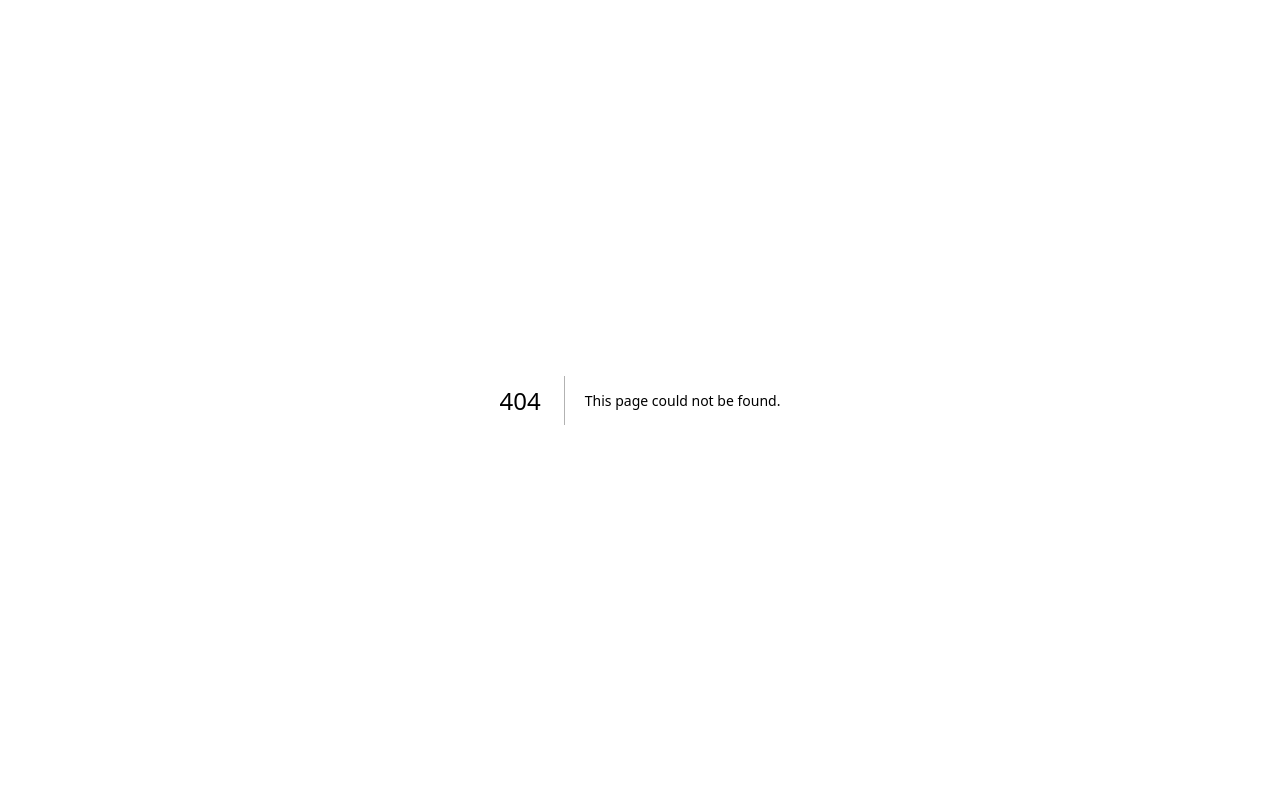
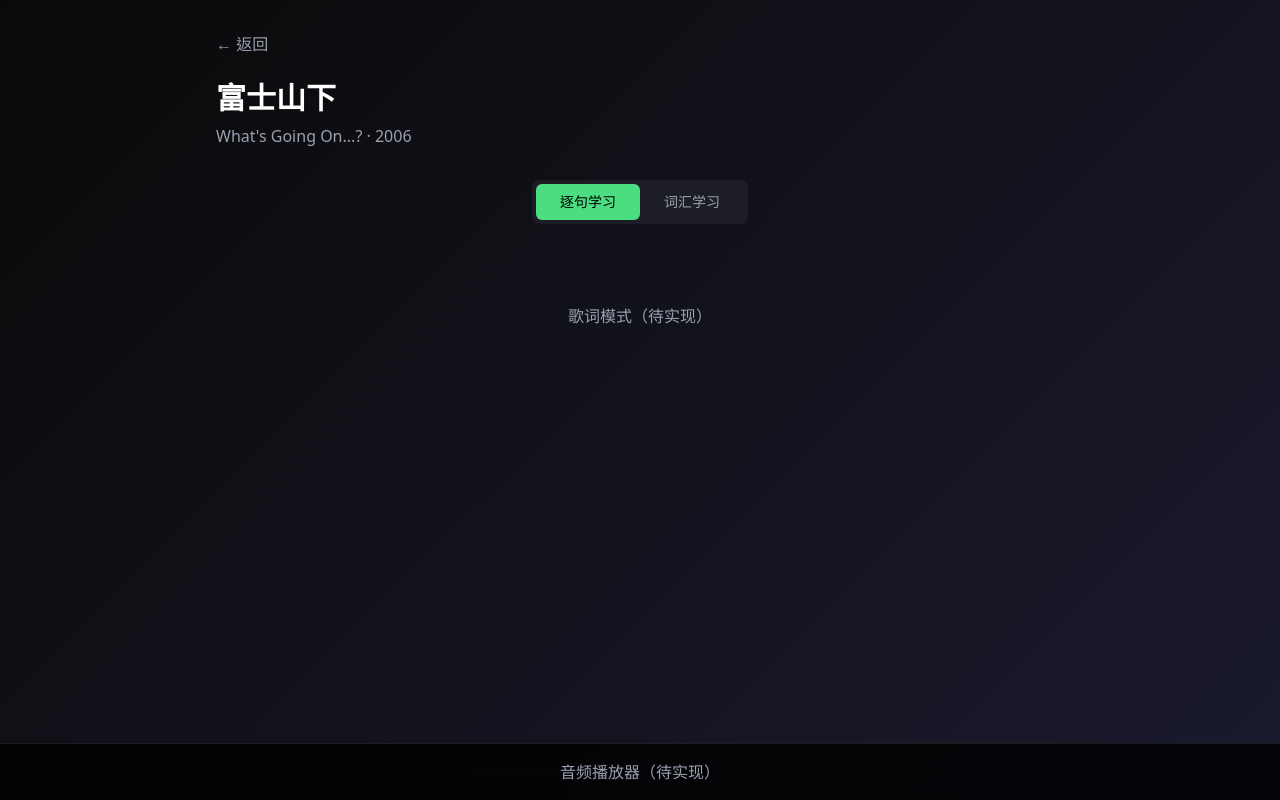
Before and after one commit to ZephyrWu666666/yuyu-cantonese, a Next.js app: page /song/fushishanxia in a window 1280 px wide. Before the commit this address had no page. Built offline with nearby package versions, Linux system fonts and the light colour scheme.

Commit message:
feat: add song page with mode switching

```diff
--- /dev/null
+++ b/src/app/song/[id]/page.tsx
@@ -0,0 +1,27 @@
+import { getSongById, getAllSongs } from '@/lib/songs'
+import { SongContent } from '@/components/SongContent'
+import Link from 'next/link'
+
+export function generateStaticParams() {
+  const songs = getAllSongs()
+  return songs.map((song) => ({
+    id: song.id,
+  }))
+}
+
+export default function SongPage({ params }: { params: { id: string } }) {
+  const song = getSongById(params.id)
+
+  if (!song) {
+    return (
+      <main className="min-h-screen flex items-center justify-center">
+        <div className="text-center">
+          <h1 className="text-2xl text-white mb-4">歌曲未找到</h1>
+          <Link href="/" className="text-primary hover:underline">返回首页</Link>
+        </div>
+      </main>
+    )
+  }
+
+  return <SongContent song={song} />
+}
--- /dev/null
+++ b/src/components/ModeSwitch.tsx
@@ -0,0 +1,35 @@
+'use client'
+
+import { LearningMode } from '@/lib/types'
+
+interface ModeSwitchProps {
+  mode: LearningMode
+  onModeChange: (mode: LearningMode) => void
+}
+
+export function ModeSwitch({ mode, onModeChange }: ModeSwitchProps) {
+  return (
+    <div className="flex bg-white/5 rounded-lg p-1">
+      <button
+        onClick={() => onModeChange('lyrics')}
+        className={`px-6 py-2 rounded-md text-sm font-medium transition-all ${
+          mode === 'lyrics'
+            ? 'bg-primary text-black'
+            : 'text-gray-400 hover:text-white'
+        }`}
+      >
+        逐句学习
+      </button>
+      <button
+        onClick={() => onModeChange('vocabulary')}
+        className={`px-6 py-2 rounded-md text-sm font-medium transition-all ${
+          mode === 'vocabulary'
+            ? 'bg-primary text-black'
+            : 'text-gray-400 hover:text-white'
+        }`}
+      >
+        词汇学习
+      </button>
+    </div>
+  )
+}
--- /dev/null
+++ b/src/components/SongContent.tsx
@@ -0,0 +1,45 @@
+'use client'
+
+import { useState } from 'react'
+import { ModeSwitch } from '@/components/ModeSwitch'
+import { LearningMode, Song } from '@/lib/types'
+import Link from 'next/link'
+
+interface SongContentProps {
+  song: Song
+}
+
+export function SongContent({ song }: SongContentProps) {
+  const [mode, setMode] = useState<LearningMode>('lyrics')
+
+  return (
+    <main className="min-h-screen px-6 py-8 max-w-4xl mx-auto">
+      <Link href="/" className="text-gray-400 hover:text-primary mb-6 inline-block">
+        ← 返回
+      </Link>
+
+      <div className="mb-8">
+        <h1 className="text-3xl font-bold text-white mb-2">{song.title}</h1>
+        <p className="text-gray-400">{song.album} · {song.year}</p>
+      </div>
+
+      <div className="mb-8 flex justify-center">
+        <ModeSwitch mode={mode} onModeChange={setMode} />
+      </div>
+
+      <div className="min-h-[400px]">
+        {mode === 'lyrics' ? (
+          <div className="text-gray-400 text-center py-12">歌词模式（待实现）</div>
+        ) : (
+          <div className="text-gray-400 text-center py-12">词汇模式（待实现）</div>
+        )}
+      </div>
+
+      <div className="fixed bottom-0 left-0 right-0 bg-black/80 backdrop-blur-lg border-t border-white/10 p-4">
+        <div className="max-w-4xl mx-auto text-center text-gray-400">
+          音频播放器（待实现）
+        </div>
+      </div>
+    </main>
+  )
+}
```
